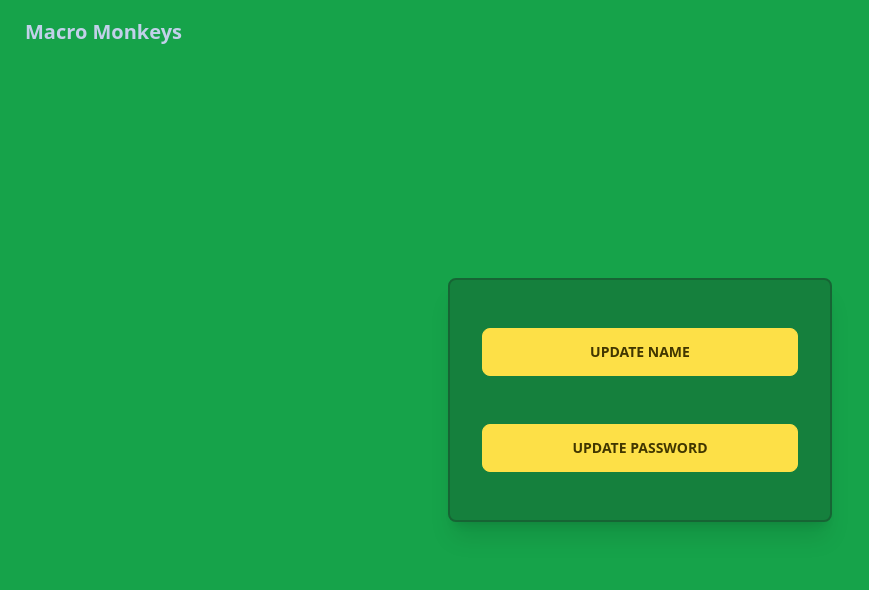
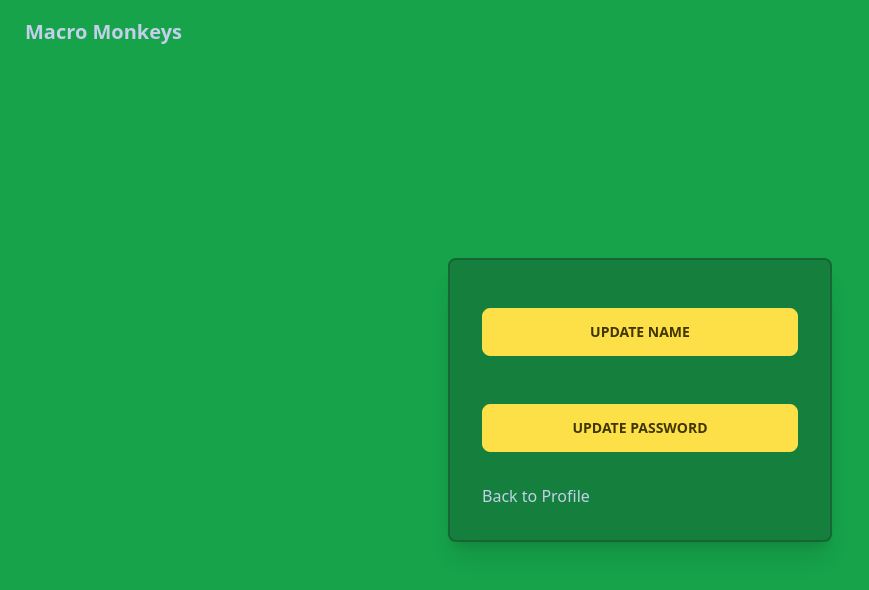
Before and after one commit to nicm2/macro-monkeys, a SvelteKit app: page /profile/update in a window 1280 px wide. Shown: the top 590 px of the page, without its empty margins (0-869 px from the left). Built offline with nearby package versions, Linux system fonts and the light colour scheme.

Commit message:
fix redirect?

```diff
--- a/src/routes/(authentication)/profile/update/+page.svelte
+++ b/src/routes/(authentication)/profile/update/+page.svelte
@@ -1,2 +1,9 @@
-<button class="btn btn-primary my-4 w-full" on:click = {() => { window.location.href = '/profile/update/name'; }}>Update Name</button>
-<button class="btn btn-primary my-4 w-full" on:click = {() => { window.location.href = '/profile/update/password'; }}>Update Password</button>
+
+<a href = "/profile/update/name">
+    <button class="btn btn-primary my-4 w-full">Update Name</button>
+</a>
+<a href = "/profile/update/password">
+    <button class="btn btn-primary my-4 w-full">Update Password</button>
+</a>
+
+<a href = "/profile">Back to Profile</a>
```
